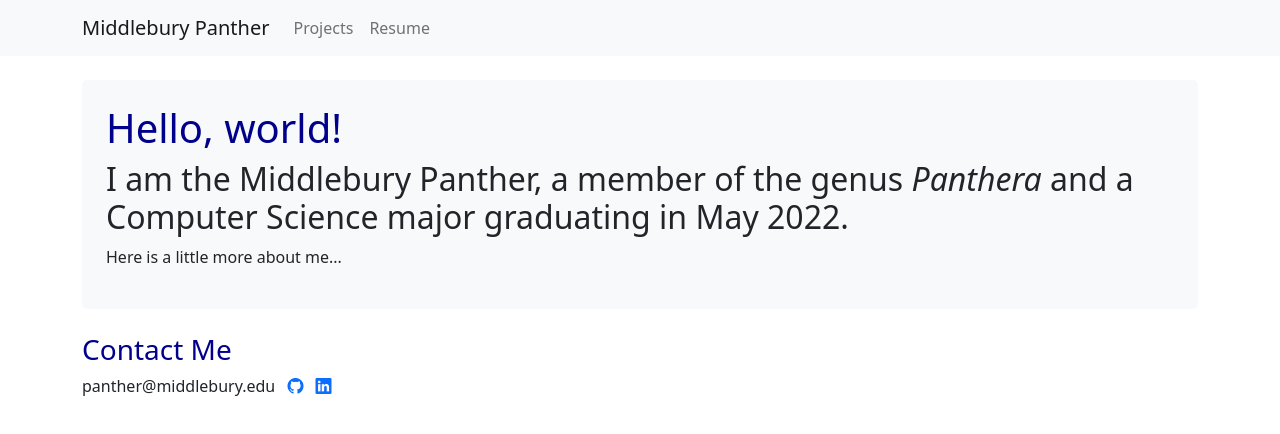
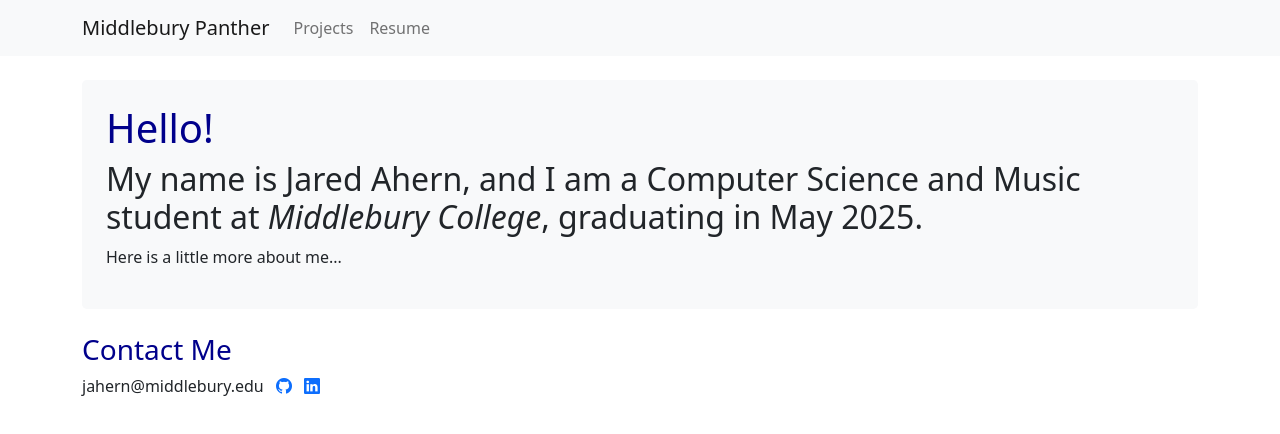
Before and after one commit to jared-ahern/MiddHacks-workshop, a plain HTML site: page index.html in a window 1280 px wide. Drawn offline with nearby package versions, Linux system fonts and the light colour scheme.

Commit message:
My portfolio web page #2

```diff
--- a/index.html
+++ b/index.html
@@ -33,15 +33,15 @@
 
     <div class="container">
         <div class="p-4 my-4 bg-light text-dark rounded-3">
-            <h1>Hello, world!</h1>
-            <h2>I am the Middlebury Panther, a member of the genus <i>Panthera</i> and a Computer Science major graduating in May 2022.</h2>
+            <h1>Hello!</h1>
+            <h2>My name is Jared Ahern, and I am a Computer Science and Music student at <i>Middlebury College</i>, graduating in May 2025.</h2>
             <p>Here is a little more about me...</p>
         </div>
         <h3>Contact Me</h3>
     <ul class="list-inline">
-        <li class="list-inline-item">panther@middlebury.edu</li>
-        <li class="list-inline-item"><a href="https://github.com/middlebury"><i class="bi-github" role="img" aria-label="GitHub"></i></a></li>
-        <li class="list-inline-item"><a href="https://www.linkedin.com/school/middlebury-college/"><i class="bi-linkedin" role="img" aria-label="GitHub"></i></a></li>
+        <li class="list-inline-item">jahern@middlebury.edu</li>
+        <li class="list-inline-item"><a href="https://github.com/jared-ahern"><i class="bi-github" role="img" aria-label="GitHub"></i></a></li>
+        <li class="list-inline-item"><a href="www.linkedin.com/in/jared-ahern-005288234"><i class="bi-linkedin" role="img" aria-label="GitHub"></i></a></li>
     </ul>
     </div>
 
```
